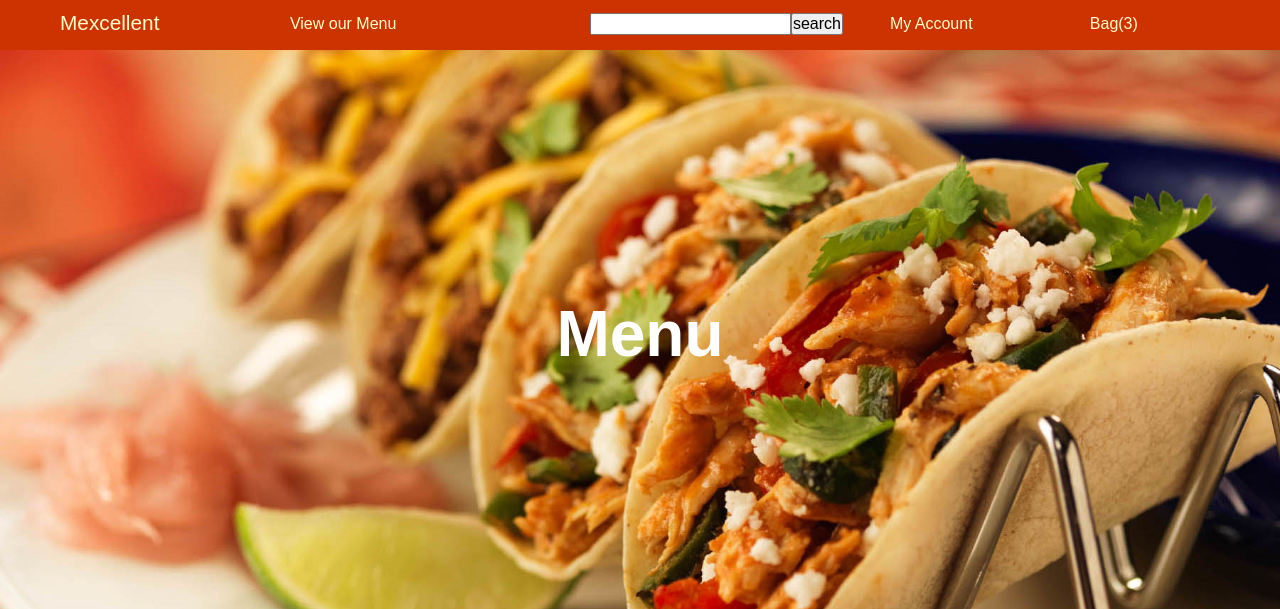
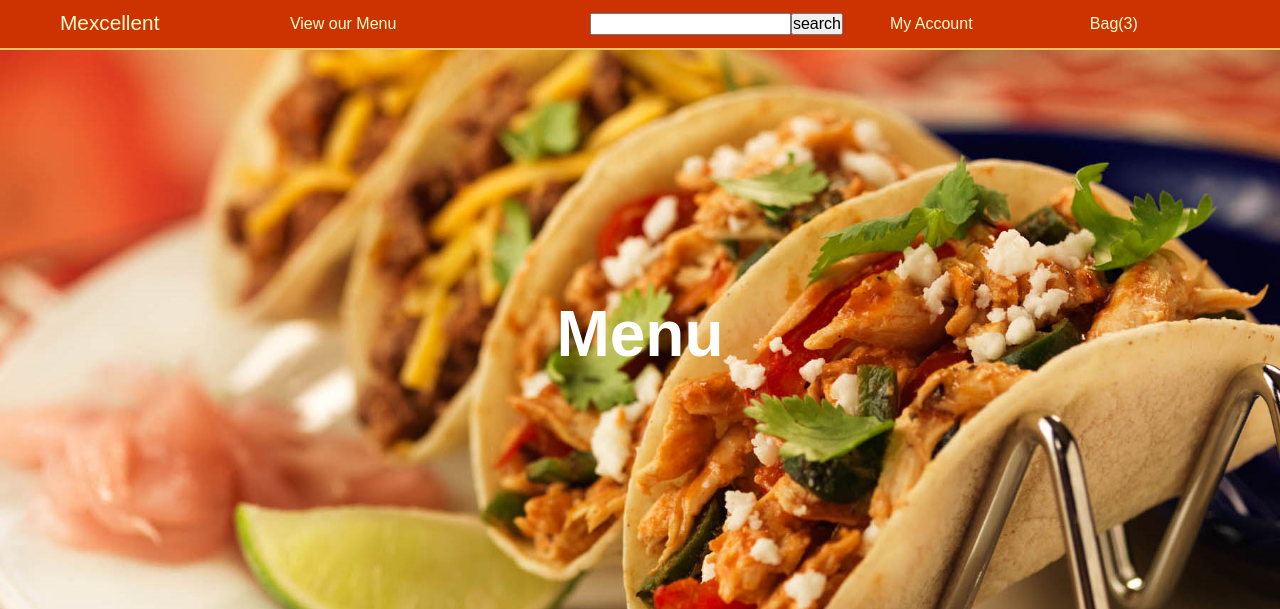
Before and after one commit to shaunmilo/Mexcellent, a PHP site: page /catalog.php in a window 1280 px wide. Shown: the top 609 px of the page. Run offline with PHP 8.4, Linux system fonts and the light colour scheme.

Commit message:
Added border bottom to nav bar

```diff
--- a/css/styles.css
+++ b/css/styles.css
@@ -12,6 +12,7 @@
 	background-color:#c30;
 	width:100%;
 	height:50px;
+	border-bottom: 2px solid #E4C462;
 }
 
 #title{
```
